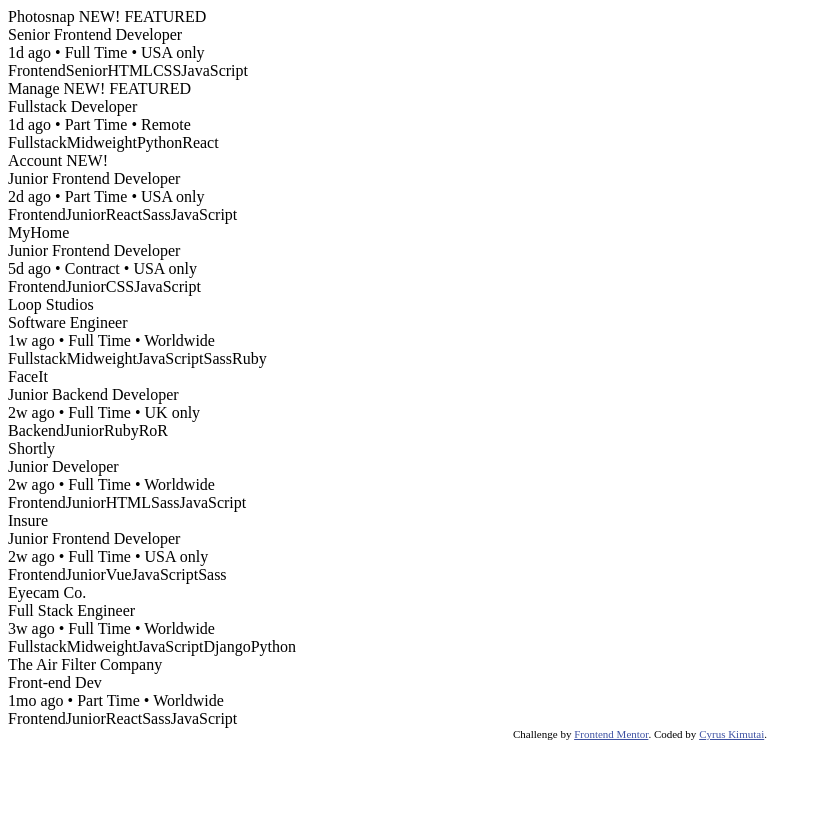
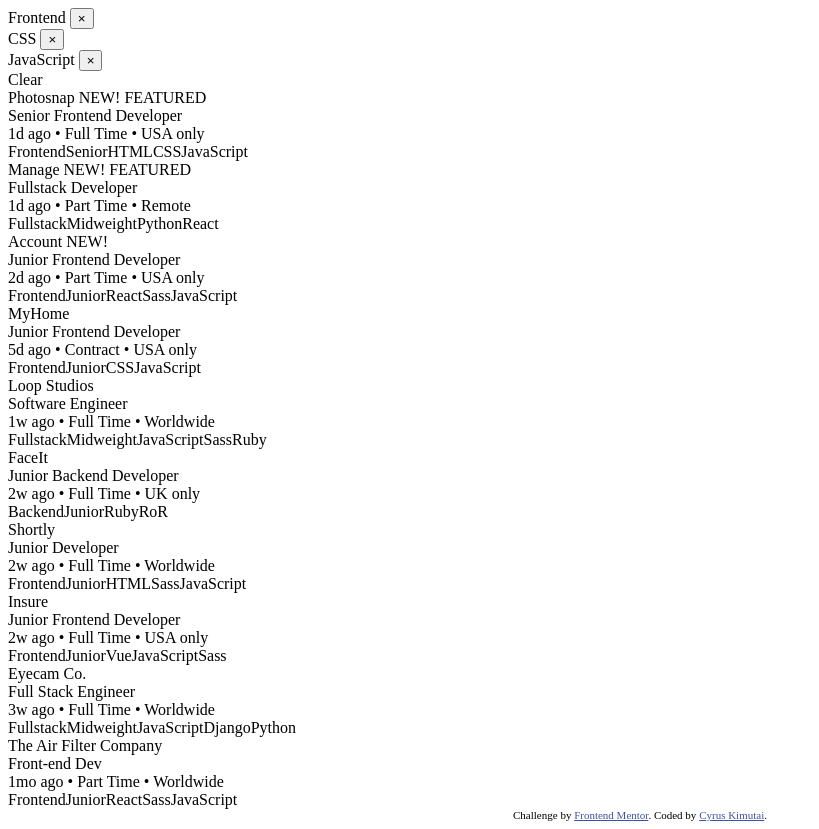
Before and after one commit to Mutai001/static-job-listings-master, a plain HTML site: page index.html in a window 1280 px wide. Shown: the whole page, without its empty margins (0-819 px from the left). Before the commit the page ends 800 px from the top, so only its background shows below. Drawn offline with Linux system fonts and the light colour scheme.

Commit message:
added filter tags

```diff
--- a/index.html
+++ b/index.html
@@ -25,6 +25,23 @@
 
 <body>
     <div class="wrapper">
+
+        <div class="filter-tags">
+            <div class="tag">
+                <span>Frontend</span>
+                <button>&times;</button>
+            </div>
+            <div class="tag">
+                <span>CSS</span>
+                <button>&times;</button>
+            </div>
+            <div class="tag">
+                <span>JavaScript</span>
+                <button>&times;</button>
+            </div>
+        </div>
+        <div class="clear">Clear</div>
+    </div>
     <!-- Item Start -->
     <div class="job-listing featured">
         <div class="job-header">
```
Lines whose indentation alone changed are shown as unchanged.
